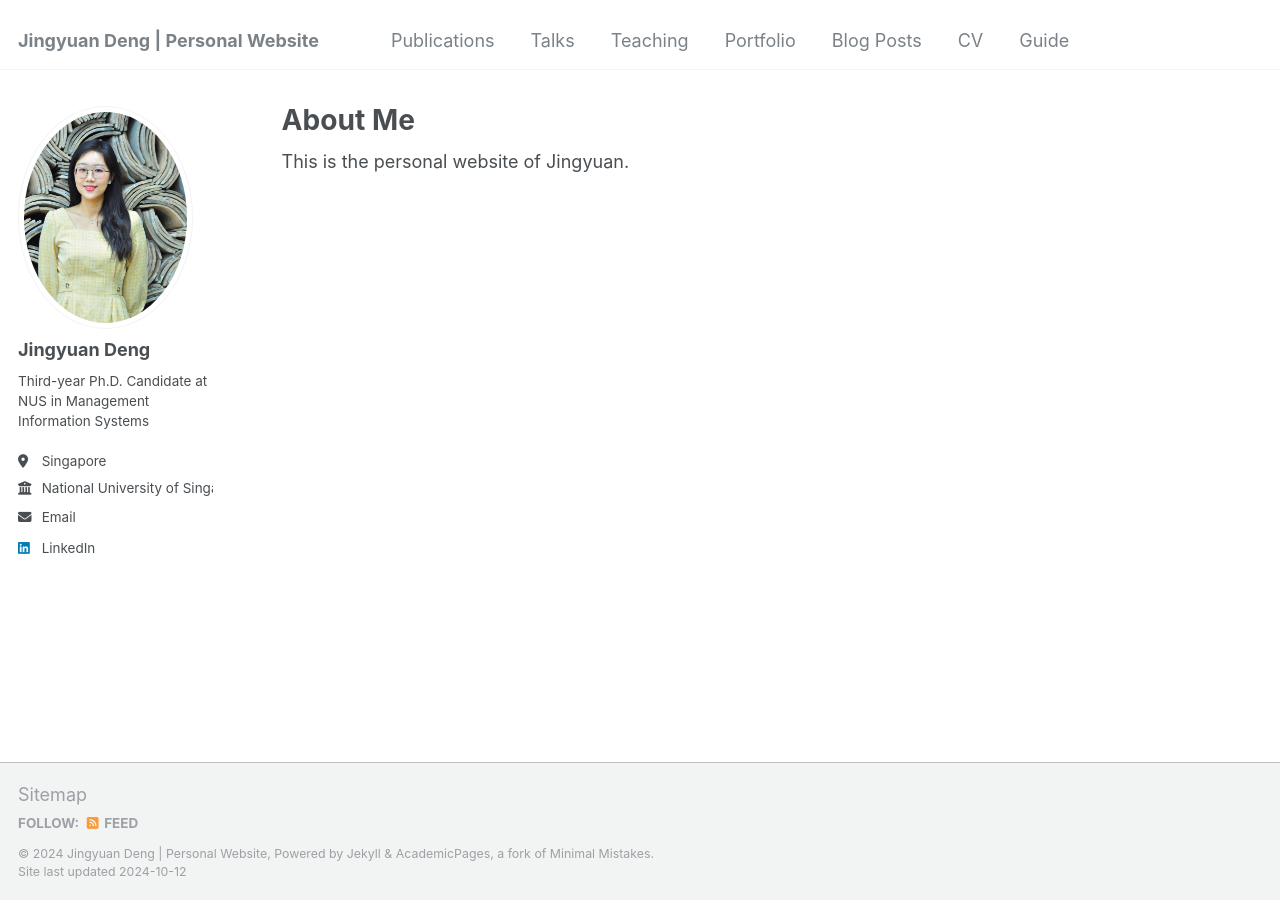
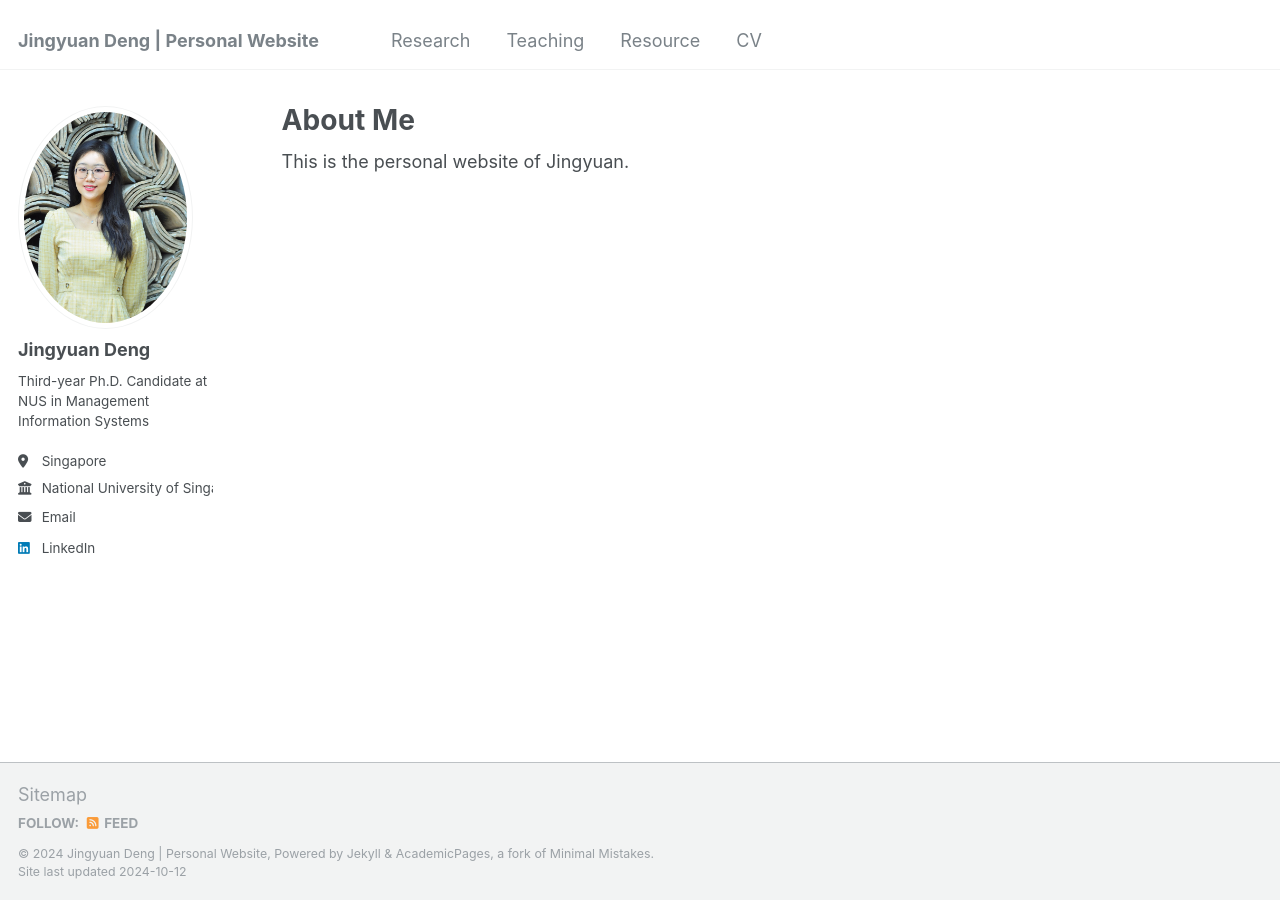
Before and after one commit to JingYDENG/JingYDENG, a Jekyll site: the page built from _pages/about.md, in a window 1280 px wide. Built offline with Jekyll 4.4.1, drawn with Linux system fonts in a browser that asks for light colours.

Commit message:
Update navigation.yml

```diff
--- a/_data/navigation.yml
+++ b/_data/navigation.yml
@@ -5,23 +5,15 @@
 # prevent it from being included in the site.
 
 main:
-  - title: "Publications"
+  - title: "Research"
     url: /publications/
-
-  - title: "Talks"
-    url: /talks/
 
   - title: "Teaching"
     url: /teaching/
 
-  - title: "Portfolio"
-    url: /portfolio/
 
-  - title: "Blog Posts"
-    url: /year-archive/
+  - title: "Resource"
+    url: /resource/
 
   - title: "CV"
     url: /cv/
-
-  - title: "Guide"
-    url: /markdown/
```
